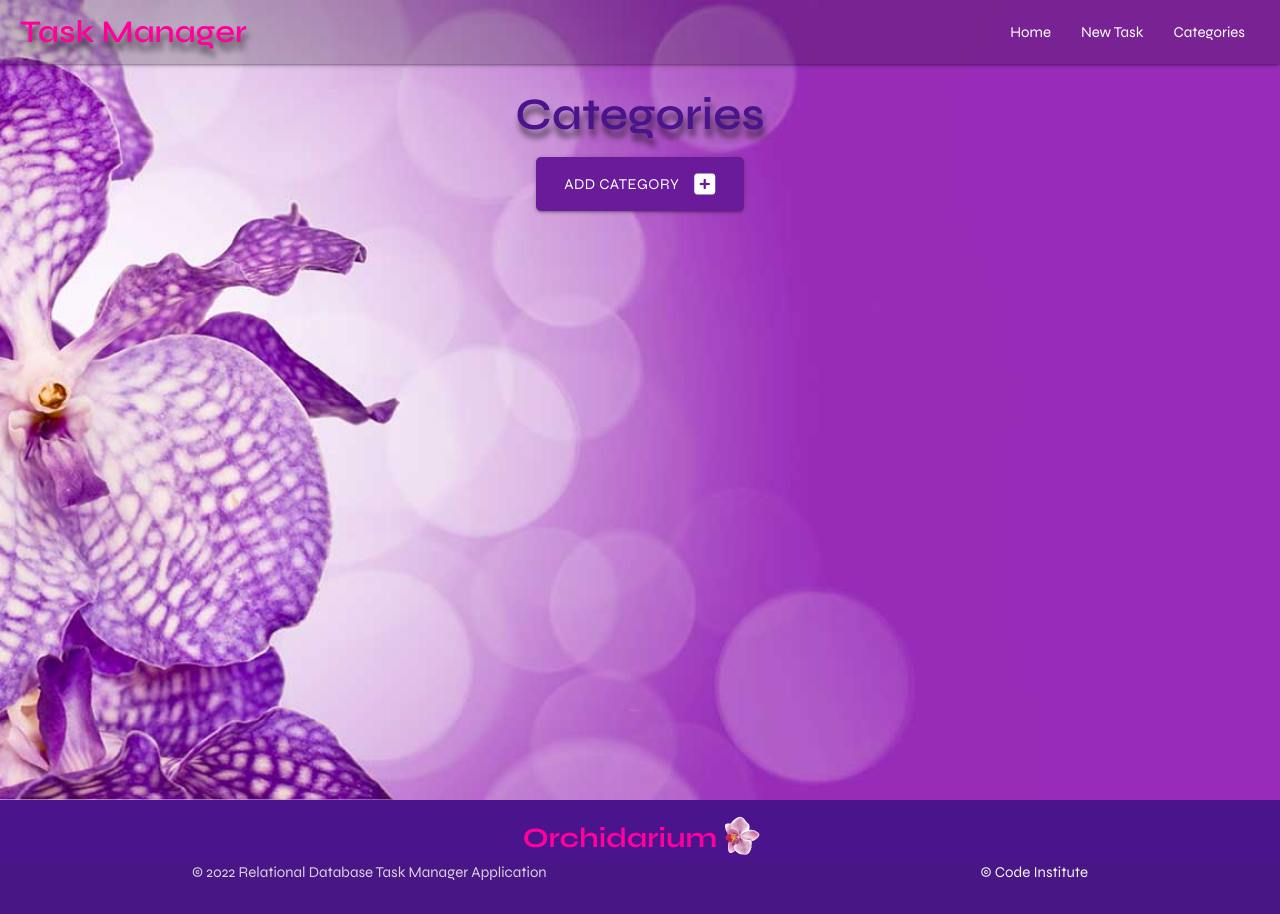
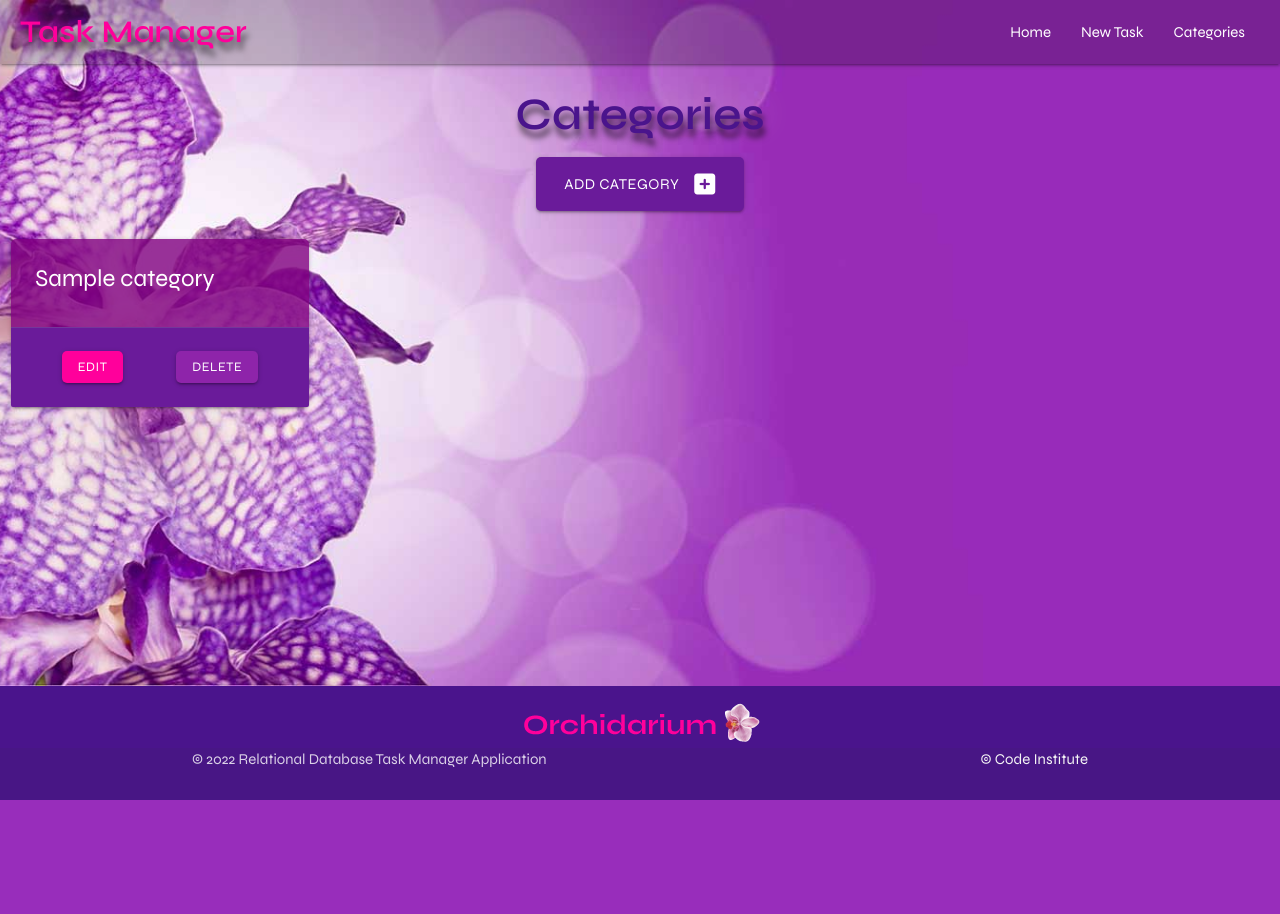
Before and after one commit to JoyZadan/relational-task-manager, a Flask app: page /categories in a window 1280 px wide. After the commit the page ends 800 px from the top, so only its background shows below. Run offline with Flask 2, Linux system fonts and the light colour scheme; tables that the repository leaves empty hold one stand-in row (values such as "Sample post"); some libraries are stand-ins or nearby versions.

Commit message:
Feat: add Read functionality in the categoriesand display the results on the categories page; style category card

```diff
--- a/taskmanager/routes.py
+++ b/taskmanager/routes.py
@@ -23,9 +23,11 @@ def home():
 @app.route("/categories")
 def categories():
     """
+    query the database to use within our template
     generate categories template
     """
-    return render_template("categories.html")
+    categories = Category.query.order_by(Category.category_name).all()
+    return render_template("categories.html", categories=categories)
 
 
 @app.route("/add_category", methods=["GET", "POST"])
--- a/taskmanager/static/css/style.css
+++ b/taskmanager/static/css/style.css
@@ -19,6 +19,7 @@
 
     --custom-color: #4a148c;
     --custom-color-secondary:  #ff009b;
+    --custom-color-tertiary: #e040fb;
 
     --alt-custom-color: #982bb8;
 
@@ -31,7 +32,9 @@ body {
     flex-direction: column;
 
     width: 100vw;
-    height: auto;
+    /* height: auto; */
+    min-height: 100vh;
+    flex-direction: column;
 
     font-family: var(--ff);
 
@@ -41,6 +44,7 @@ body {
 main {
     margin: 0;
     padding: 0;
+    flex: 1 0 auto;
 }
 
 /* FONTS STYLING */
@@ -96,10 +100,6 @@ nav li a:hover {
     background-color: var(--custom-color-secondary);
 }
 
-main {
-    flex: 1rem 0 auto;
-}
-
 /* ADJUSTED MARGINS TO CUSTOMISE MATERIALIZE STYLING */
 
 .adj-margin {
@@ -110,14 +110,13 @@ main {
 
 .section-container {
     width: 100%;
-    height: 800px;
     margin-right: 0 !important;
     margin-left: 0 !important;
     max-width: 100% !important;
 }
 
 .container-bg {
-    background: url(../images/orchidarium.jpg) no-repeat center center fixed;
+    background: url(../images/orchidarium.jpg) no-repeat center center;
     -webkit-background-size: cover;
     -moz-background-size: cover;
     -o-background-size: cover;
@@ -130,17 +129,50 @@ main {
 
 /* CARD PANEL STYLING TO CUSTOMISE MATERIALIZE STYLING */
 
-.card-panel-custom {
+.create-card-panel {
     margin-left: 5rem;
     margin-right: 5rem;
     overflow-x: hidden;
     border-radius: 5px;
 }
 
+.read-card {
+    border-radius: 5px;
+    background-color: rgba(128, 0, 128, 0.8)
+}
+
 /* BUTTON STYLING TO CUSTOMISE MATERIALIZE STYLING */
 
 .button-custom {
     border-radius: 5px;
+}
+
+.read-button {
+    border-radius: 5px;
+    border: 1px solid inherit;
+    margin: 0.5rem auto;
+}
+
+.read-edit-btn {
+    border-radius: 5px;
+    /* border: 1px solid var(--custom-color-secondary); */
+    background: var(--custom-color-secondary);
+    margin: 0.5rem auto;
+}
+
+.read-button:hover {
+    background-color: #ffb300 !important;
+    color: var(--custom-color);
+}
+
+.read-edit-btn:hover {
+    background-color: #ffb300;
+    color: var(--custom-color);
+}
+
+.read-button-container {
+    display: flex;
+    justify-content: center;
 }
 
 /* FOOTER STYLING TO CUSTOMISE MATERIALIZE STYLING */
@@ -182,7 +214,7 @@ main {
         font-size: 1rem;
     } */
 
-    .card-panel-custom {
+    .create-card-panel {
         margin-left: 1rem;
         margin-right: 1rem;
     }
--- a/taskmanager/templates/add_category.html
+++ b/taskmanager/templates/add_category.html
@@ -3,7 +3,7 @@
 
     <section class="adj-margin-top">
         <h3 class="page-lead center-align">Add Category</h3>
-        <div class="row card-panel card-panel-custom amber lighten-3 z-depth-5">
+        <div class="row card-panel create-card-panel amber lighten-4 z-depth-5">
             <form class="col s12" method="POST" action="{{ url_for('add_category') }}">
                 <!-- category name -->
                 <div class="row">
--- a/taskmanager/templates/categories.html
+++ b/taskmanager/templates/categories.html
@@ -3,7 +3,6 @@
 
     <section class="adj-margin-top">
         <h3 class="center-align page-lead">Categories</h3>
-
         <!-- submit button -->
         <div class="row">
             <div class="col s12 center-align">
@@ -12,7 +11,25 @@
                 </a>
             </div>
         </div>
+    </section>
 
+    <section>
+        <div class="row">
+            {% for category in categories %}
+            <div class="col s12 m6 l3">
+                <div class="card read-card">
+                    <div class="card-content white-text">
+                        <!-- category.id to show below the primary key instead -->
+                        <span class="card-title">{{ category.category_name}}</span>
+                    </div>
+                    <div class="card-action read-button-container purple darken-3">
+                        <a href="#" class="btn-small waves-effect read-edit-btn">Edit</a>
+                        <a href="#" class="btn-small waves-effect purple darken-1 read-button">Delete</a>
+                    </div>
+                </div>
+            </div>
+            {% endfor %}
+        </div>
     </section>
 
 {% endblock %}
```
